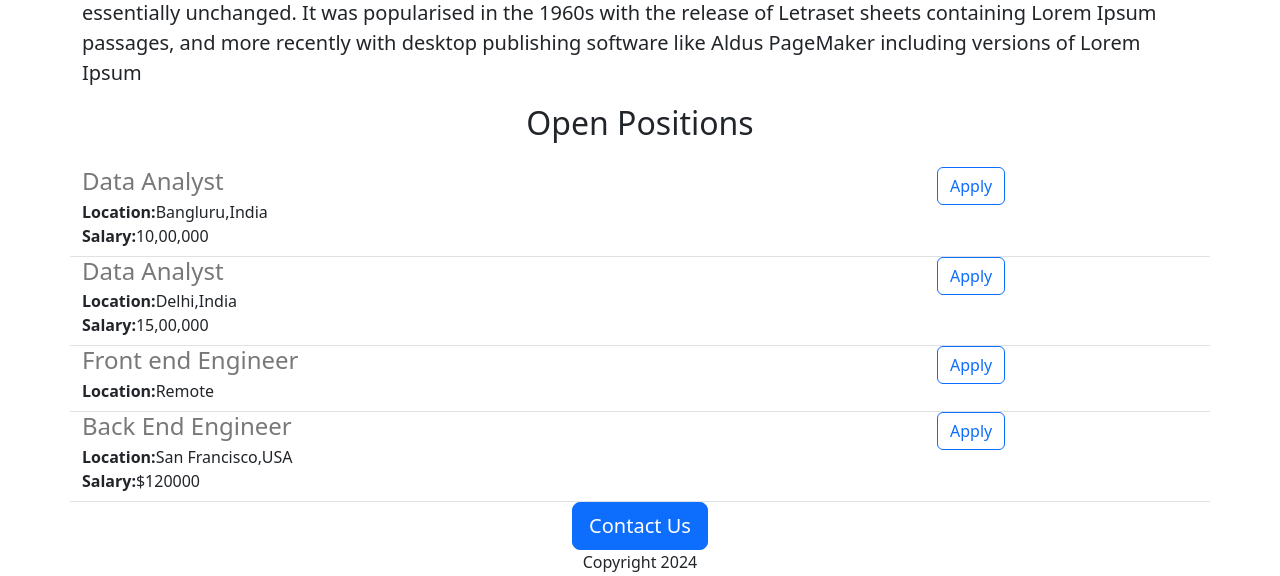
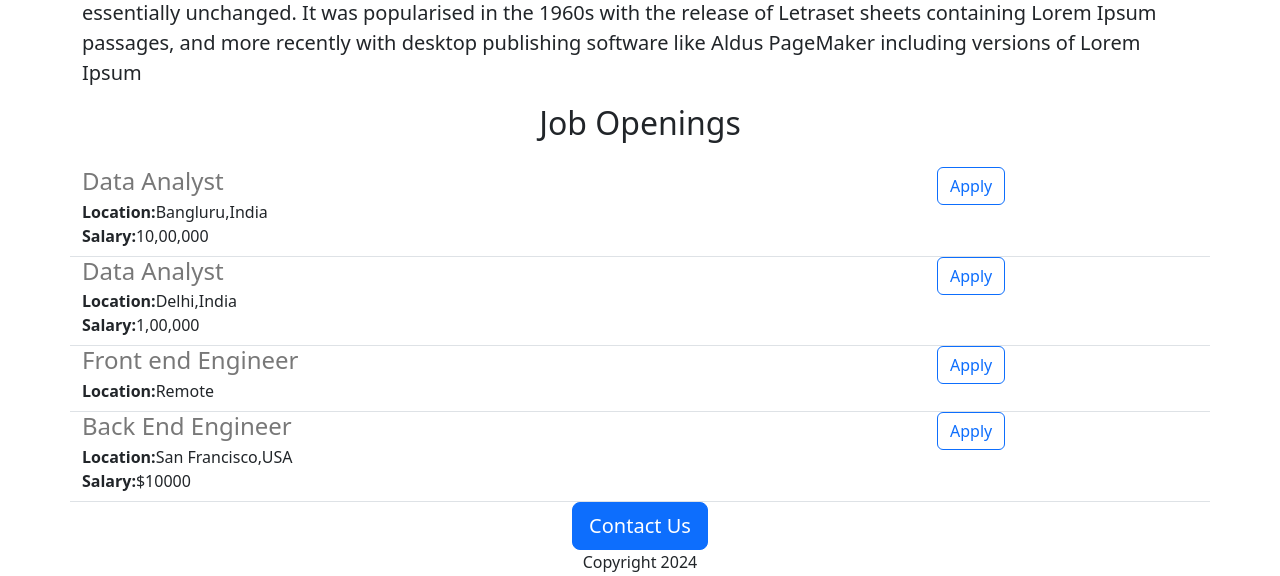
Before and after one commit to FATEH02/jovian-new-website, a Flask app: page / in a window 1280 px wide. Shown: the part 602-1178 px from the top of the page. Run offline with Flask 3, Linux system fonts and the light colour scheme.

Commit message:
made some changes

```diff
--- a/app.py
+++ b/app.py
@@ -12,7 +12,7 @@ JOBS=[{
   'id':2,
   'title':'Data Analyst',
   'location':'Delhi,India',
-  'salary':'15,00,000'
+  'salary':'1,00,000'
 },
  {
   'id':3,
@@ -24,7 +24,7 @@ JOBS=[{
   'id':4,
   'title':'Back End Engineer',
   'location':'San Francisco,USA',
-  'salary':'$120000'
+  'salary':'$10000'
 }
      ]
 
--- a/templates/home.html
+++ b/templates/home.html
@@ -26,7 +26,7 @@
     Lorem Ipsum is simply dummy text of the printing and typesetting industry. Lorem Ipsum has been the industry's standard dummy text ever since the 1500s, when an unknown printer took a galley of type and scrambled it to make a type specimen book. It has survived not only five centuries, but also the leap into electronic typesetting, remaining essentially unchanged. It was popularised in the 1960s with the release of Letraset sheets containing Lorem Ipsum passages, and more recently with desktop publishing software like Aldus PageMaker including versions of Lorem Ipsum
   </p>
   <h2 class="text-center mt-2 mb-4">
-    Open Positions
+    Job Openings
   </h2>
   <div>
     <!--flask provided a template that will help us to insert dynamic data intu the html page-->
```
